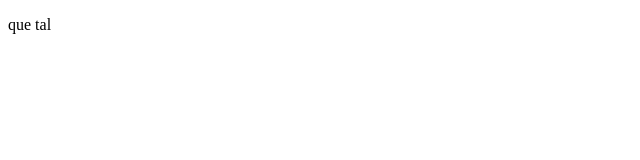
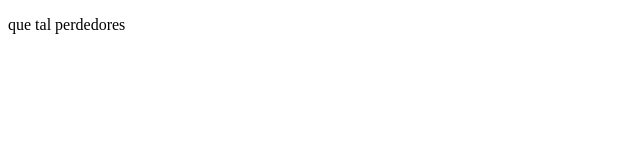
Before and after one commit to sneibry/proyectoPlatzi, a plain HTML site: page index.html in a window 1280 px wide. Shown: the full height of the page, 0-640 px from the left. Drawn offline with Linux system fonts and the light colour scheme.

```diff
--- a/index.html
+++ b/index.html
@@ -8,7 +8,7 @@
 </head>
 <body>
     <p>
-        que tal
+        que tal perdedores
     </p>
 </body>
 </html>
```
